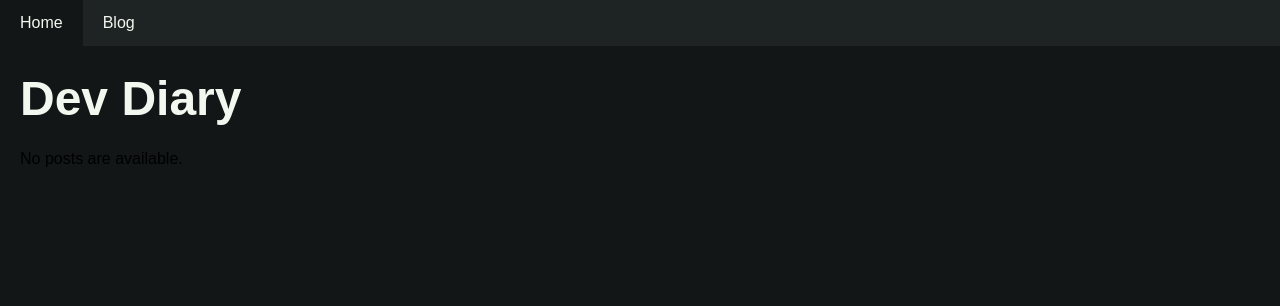
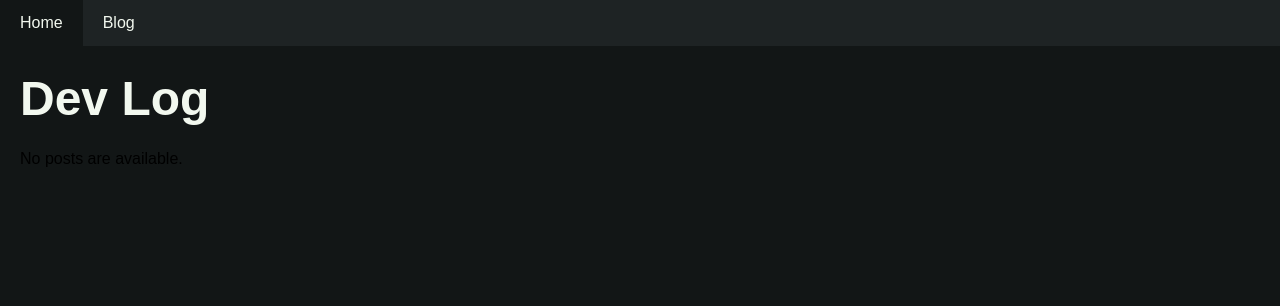
Before and after one commit to cdeimer/personal-site-2, a Django app: page /blog/ in a window 1280 px wide. Shown: the top 306 px of the page. Run offline with Django 5.2, Linux system fonts and the light colour scheme; data that the repository does not hold is empty; parts of the project's set-up code (start-up, migrations or seed data) failed here and were passed over; some libraries are stand-ins or nearby versions.

Commit message:
change blog name

```diff
--- a/django/blog/templates/blog/index.html
+++ b/django/blog/templates/blog/index.html
@@ -1,14 +1,14 @@
 {% extends 'base.html' %}
 {% load static %}
 
-{% block title %}Dev Diary{% endblock %}
+{% block title %}Dev Log{% endblock %}
 
 {% block extra_css %}
     <link rel="stylesheet" href="{% static 'css/blog.css' %}">
 {% endblock %}
 
 {% block content %}
-    <h1>Dev Diary</h1>
+    <h1>Dev Log</h1>
     {% if latest_post_list %}
         {% for post in latest_post_list %}
             <div class="post-preview">
```
